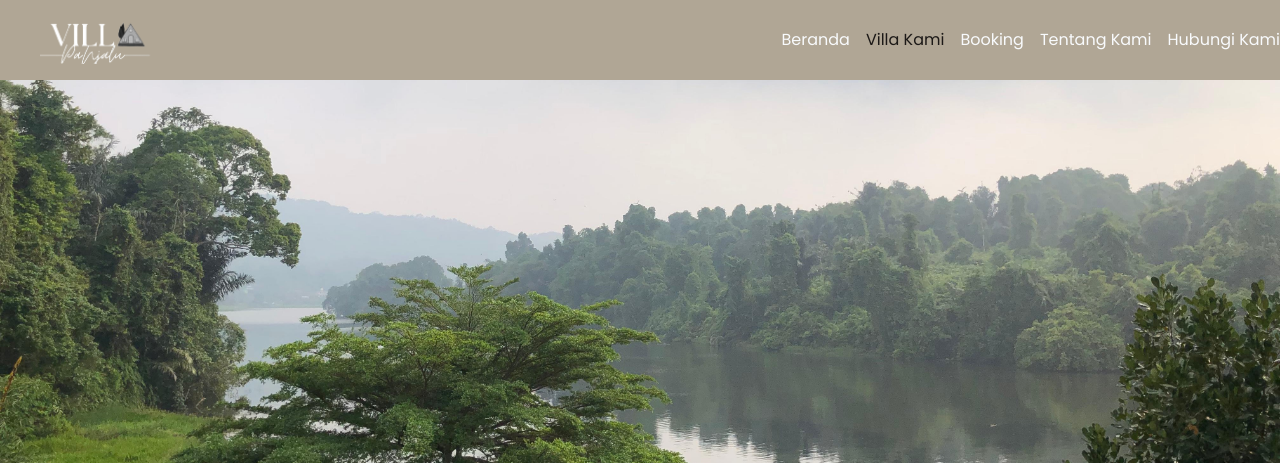
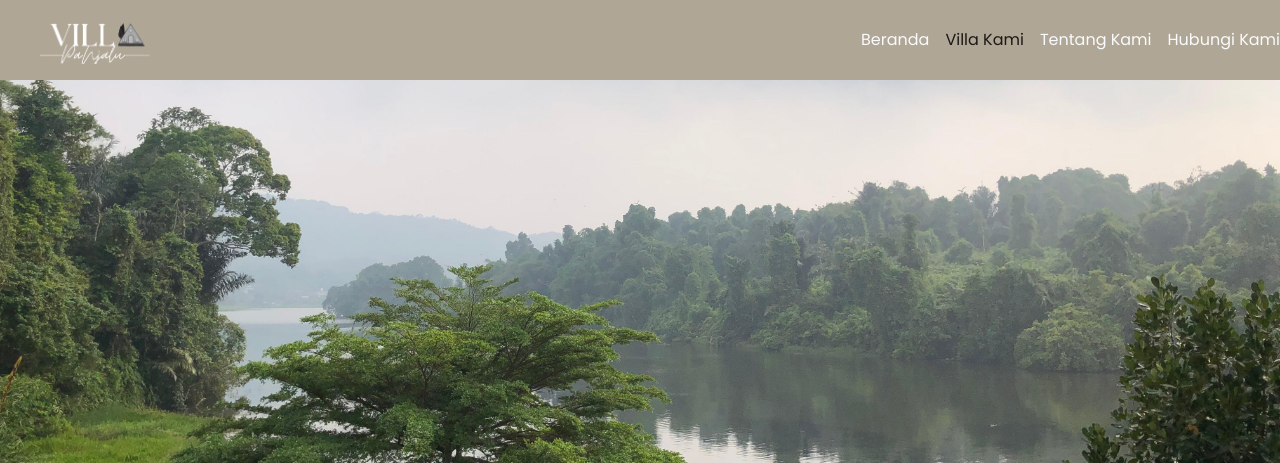
Before and after one commit to destiknrr/web-villa, a PHP site: page /pages/villakami.php in a window 1280 px wide. Shown: the top 463 px of the page. Run offline with PHP 8.4, Linux system fonts and the light colour scheme; data comes from the database, SQL or seed files in the repository; some libraries are stand-ins or nearby versions.

Commit message:
Responsif web and adding images

```diff
--- a/pages/navbar.php
+++ b/pages/navbar.php
@@ -16,9 +16,6 @@
         <a class="hover:text-stone-900 <?php echo (basename($_SERVER['PHP_SELF']) == 'villakami.php') ? 'text-stone-900' : 'text-slate-50'; ?>" href="villakami.php">
             Villa Kami
         </a>
-        <a class="hover:text-stone-900 <?php echo (basename($_SERVER['PHP_SELF']) == 'booking.php.php') ? 'text-stone-900' : 'text-slate-50'; ?>" href="booking.php.php">
-            Booking
-        </a>
         <a class="hover:text-stone-900 <?php echo (basename($_SERVER['PHP_SELF']) == 'about.php') ? 'text-stone-900' : 'text-slate-50'; ?>" href="about.php">
             Tentang Kami
         </a>
@@ -34,9 +31,6 @@
         </a>
         <a class="block px-4 py-2 hover:bg-gray-100 <?php echo (basename($_SERVER['PHP_SELF']) == 'villakami.php') ? 'text-stone-900' : 'text-gray-800'; ?>" href="villakami.php">
             Villa Kami
-        </a>
-        <a class="block px-4 py-2 hover:bg-gray-100 <?php echo (basename($_SERVER['PHP_SELF']) == 'booking.php.php') ? 'text-stone-900' : 'text-gray-800'; ?>" href="booking.php.php">
-            Cek Tanggal
         </a>
         <a class="block px-4 py-2 hover:bg-gray-100 <?php echo (basename($_SERVER['PHP_SELF']) == 'about.php') ? 'text-stone-900' : 'text-gray-800'; ?>" href="about.php">
             Tentang Kami
--- a/pages/villakami.php
+++ b/pages/villakami.php
@@ -196,8 +196,6 @@ function openModal(villaId) {
                 <div class="grid grid-cols-2 gap-4 text-gray-600 mb-4">
                     <div>
                         <p><strong>Kapasitas:</strong> ${data.kapasitas_maksimal} Orang</p>
-                        <p><strong>Kamar Tidur:</strong> ${data.jumlah_kamar_tidur}</p>
-                        <p><strong>Kamar Mandi:</strong> ${data.jumlah_kamar_mandi}</p>
                     </div>
                     <div>
                         <p><strong>Harga per Malam:</strong></p>
```
Also changed, not shown: pages/assets/gambar/villa-bata-1.jpeg (added), pages/assets/gambar/villa-kayu-1.jpeg (renamed from pages/assets/gambar/villa-bata.jpeg), pages/assets/gambar/villa-kayu-10.jpeg (added), pages/assets/gambar/villa-kayu-2.jpeg (added), pages/assets/gambar/villa-kayu-3.jpeg (added), pages/assets/gambar/villa-kayu-4.jpeg (added), pages/assets/gambar/villa-kayu-6.jpeg (added), pages/assets/gambar/villa-kayu-8.jpeg (added), 4 other files.
